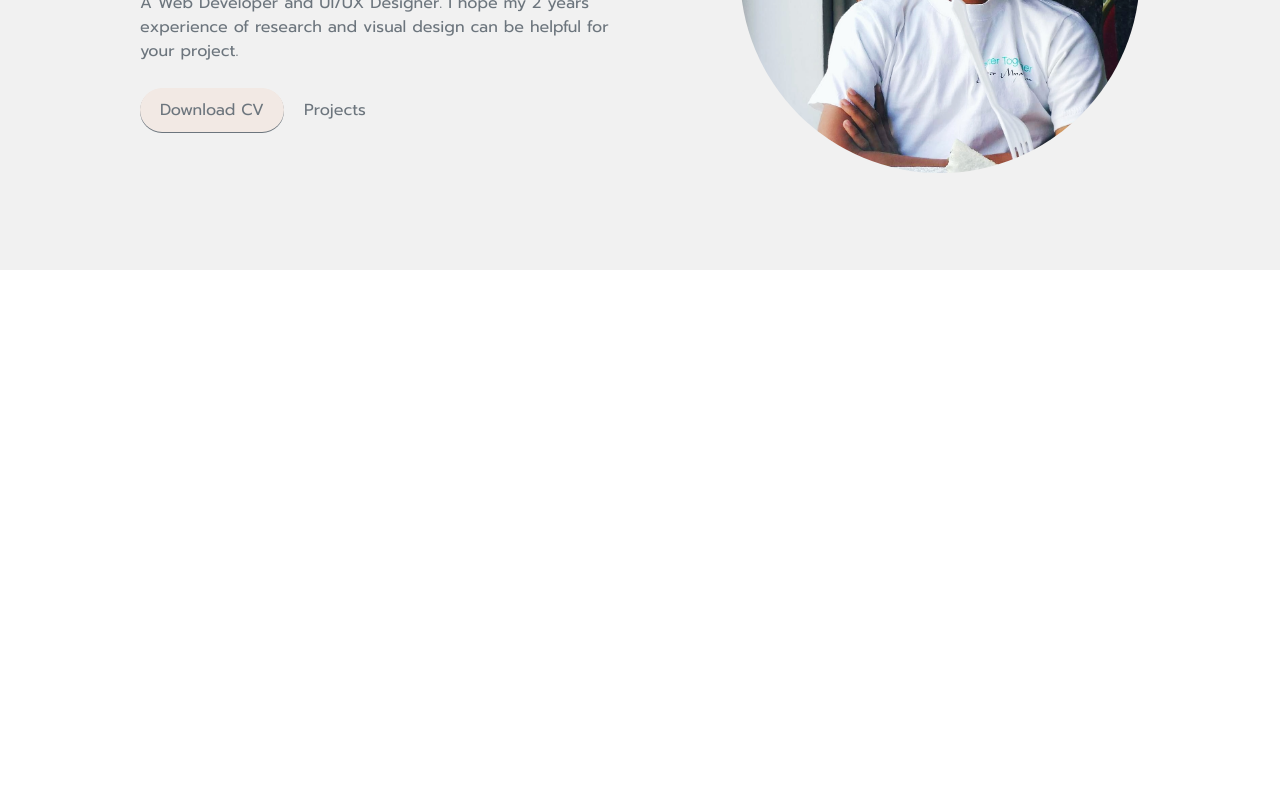
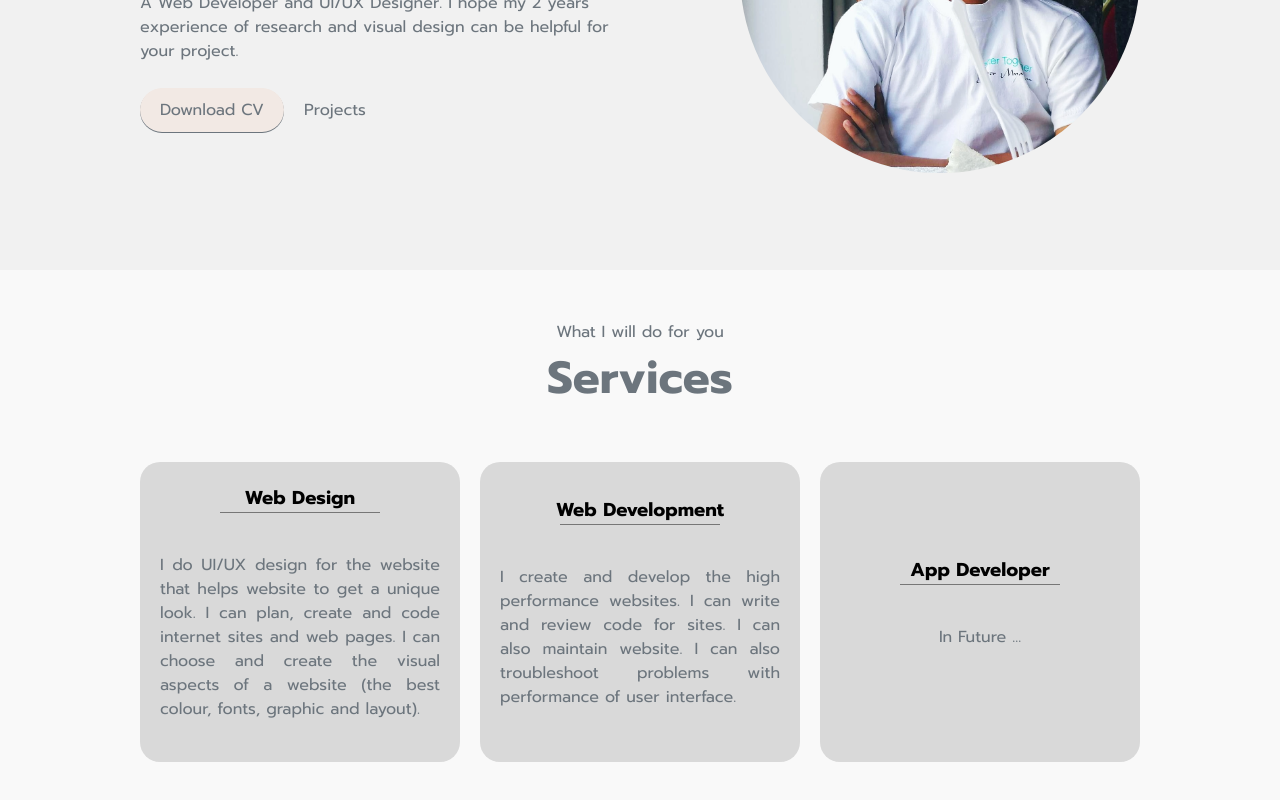
Before and after one commit to KyawLwinSoe27/personal_portfolio_website, a React (Create React App) app: page / in a window 1280 px wide. Shown: the part 386-1186 px from the top of the page. Before the commit the page ends 800 px from the top, so only its background shows below. Built offline with nearby package versions, Linux system fonts and the light colour scheme.

Commit message:
service section page

```diff
--- a/src/App.jsx
+++ b/src/App.jsx
@@ -2,12 +2,14 @@ import React from 'react';
 import "./index.css";
 import Navbar from './components/Navbar/Navbar'
 import Hero from './components/Hero/Hero';
+import Services from './components/Services/Services';
 
 const App = () => {
   return (
    <div>
     <Navbar />
     <Hero />
+    <Services />
    </div>
   )
 }
--- /dev/null
+++ b/src/components/Services/Services.jsx
@@ -0,0 +1,43 @@
+import React from 'react';
+import "./services.css";
+
+const Services = () => {
+  return (
+    <div className='service_section'>
+        <div className='heading-text'>
+            <p>What I will do for you</p>
+            <h2 className='service_text'>Services</h2>
+        </div>
+
+        <div className='service-card-main'>
+          <div className='service-card'>
+            <h3>Web Design</h3>
+            <div className='line'></div>
+            <p>I do UI/UX design for the website that helps
+            website to get a unique look. I can plan, create
+            and code internet sites and web pages. I can choose
+            and create the visual aspects of a website (the best
+              colour, fonts, graphic and layout).</p>
+          </div>
+          <div className='service-card'>
+            <h3>Web Development</h3>
+            <div className='line'></div>
+            <p>I create and develop the high performance websites.
+            I can write and review code for sites. I can also maintain website.
+            I can also troubleshoot problems with performance of user interface.</p>
+          </div>
+          <div className='service-card'>
+            <h3>App Developer</h3>
+            <div className='line'></div>
+            <p>In Future ...</p>
+          </div>
+
+
+        </div>
+
+
+    </div>
+  )
+}
+
+export default Services
--- /dev/null
+++ b/src/components/Services/services.css
@@ -0,0 +1,44 @@
+.service_section{
+    padding:50px 0;
+    background-color: var(--evenpage-color);
+    width: 100%;
+
+}
+.heading-text{
+    display: flex;
+    flex-direction: column;
+    align-items: center;
+}
+.heading-text > p {
+    color: var(--secondary-color);
+}
+.service-card-main{
+    margin-top: 50px;
+    display: flex;
+    justify-content: center;
+    align-items: center;
+    gap: 20px;
+
+}
+.service-card{
+    height: 300px;
+    width: 25%;
+    background-color: #d9d9d9;
+    border-radius: 20px;
+    display: flex;
+    flex-direction: column;
+    align-items: center;
+    justify-content: center;
+}
+.service-card > p {
+    margin-top: 20px;
+    padding: 20px;
+    text-align: justify;
+    color: var(--secondary-color);
+
+}
+.line{
+    border-bottom: 1px solid #777777;
+    width: 50%;
+    height: 0.5px;
+}
--- a/src/index.css
+++ b/src/index.css
@@ -8,6 +8,7 @@
     --primary-color: #F2E9E4;
     --secondary-color: #6C757D;
     --oddpage-color: #F1F1F1;
+    --evenpage-color: #f9f9f9;
 
     --transition: all 400ms ease;
 }
```
